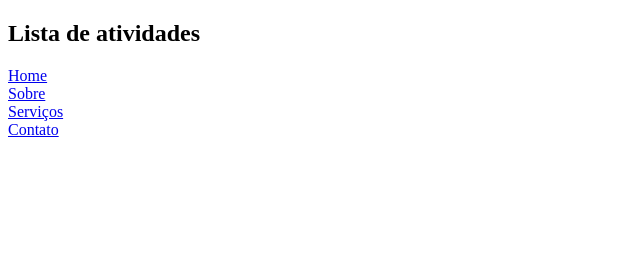
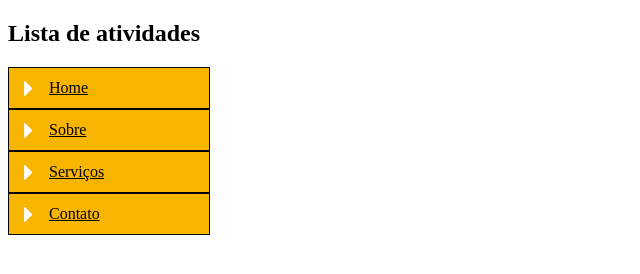
Before and after one commit to SrEnigmaOfc/Curso_web_organizado, a plain HTML site: page Seção 7/aula_61/index.html in a window 1280 px wide. Shown: the whole page, without its empty margins (0-640 px from the left). Drawn offline with Linux system fonts and the light colour scheme.

Commit message:
Barra Lateral Aula 61-62

```diff
--- a/Seção 7/aula_61/style.css
+++ b/Seção 7/aula_61/style.css
@@ -1,6 +1,21 @@
 ul{
-
-    list-style-type: none;
     margin: 0;
     padding: 0;
+    list-style-type: none;
 }
+
+ul a{
+    border: 1px solid black;
+    width: 200px;
+    height: 40px;
+    display: block;
+    color: black;
+    text-indent: 40px;
+    line-height: 40px;
+    background: url(./image/menu.png) left bottom;
+
+}
+
+a:hover {
+    background-position: right bottom;
+}
```
